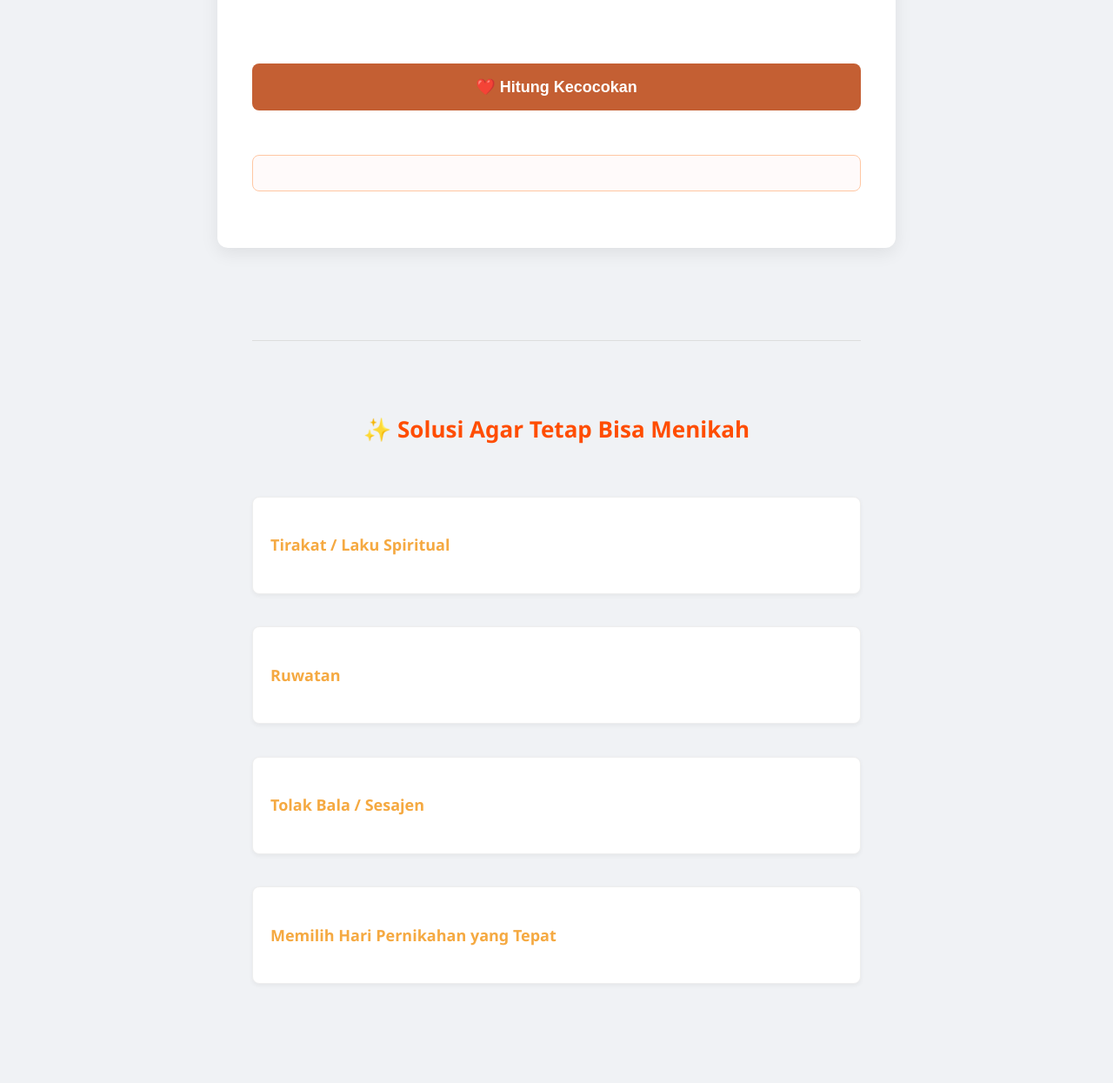
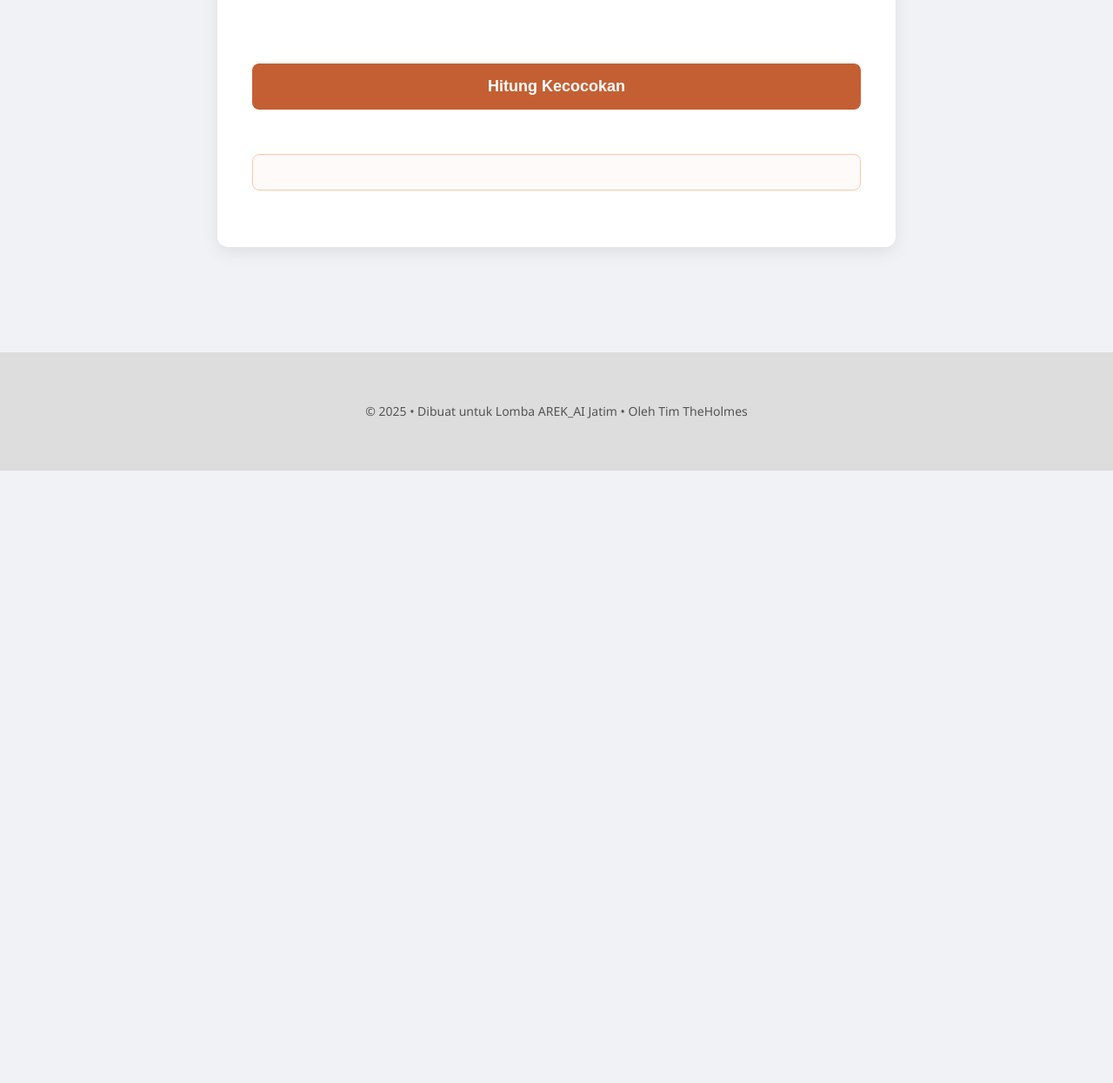
Before and after one commit to aristiyantyas-cmyk/kalkulatorweton, a plain HTML site: page index.html in a window 1280 px wide. Shown: the part 1155-2400 px from the top of the page at 87% size. After the commit the page ends 1721 px from the top, so only its background shows below. Drawn offline with Linux system fonts and the light colour scheme.

Commit message:
Update index.html

```diff
--- a/index.html
+++ b/index.html
@@ -31,34 +31,11 @@
                 <input type="date" id="tanggal2">
             </div>
 
-            <button onclick="proses()">❤️ Hitung Kecocokan</button>
+            <button onclick="proses()">Hitung Kecocokan</button>
 
                         <div id="hasil" class="result-box hidden"></div>
         </div>
 
-                <section class="solusi-section">
-            <h3>✨ Solusi Agar Tetap Bisa Menikah</h3>
-
-            <div class="solusi-item" onclick="toggleSolusi(this)">
-                <h4>Tirakat / Laku Spiritual</h4>
-                <p class="solusi-detail">Laku tirakat seperti puasa mutih, weton, atau Senin-Kamis, dipercaya dapat meredam energi negatif dari hasil hitungan buruk. Ini menjadi bentuk permohonan kepada Tuhan agar bahaya atau konflik yang dikhawatirkan dapat dielakkan.</p>
-            </div>
-
-            <div class="solusi-item" onclick="toggleSolusi(this)">
-                <h4>Ruwatan</h4>
-                <p class="solusi-detail">Ruwatan adalah upacara spiritual untuk membuang kesialan. Bisa dilakukan secara sederhana oleh tokoh adat atau sesepuh, sebagai simbol pembersihan diri dan rumah tangga dari potensi energi buruk yang dibaca dari hitungan weton.</p>
-            </div>
-
-            <div class="solusi-item" onclick="toggleSolusi(this)">
-                <h4>Tolak Bala / Sesajen</h4>
-                <p class="solusi-detail">Dalam praktik kejawen, beberapa sesajen seperti tumpeng kecil, bunga setaman, atau kembang telon bisa digunakan untuk menetralkan energi spiritual. Biasanya dilakukan di malam weton salah satu pasangan sebagai bentuk penyelarasan.</p>
-            </div>
-
-            <div class="solusi-item" onclick="toggleSolusi(this)">
-                <h4>Memilih Hari Pernikahan yang Tepat</h4>
-                <p class="solusi-detail">Jika weton dianggap tidak serasi, maka pemilihan hari pernikahan menjadi sangat penting. Menentukan hari baik atau *dino apik* yang cocok dengan gabungan weton pasangan diyakini dapat menyeimbangkan energi dan menghindari halangan besar di awal pernikahan.</p>
-            </div>
-        </section>
     </main>
 
     <footer>
```
